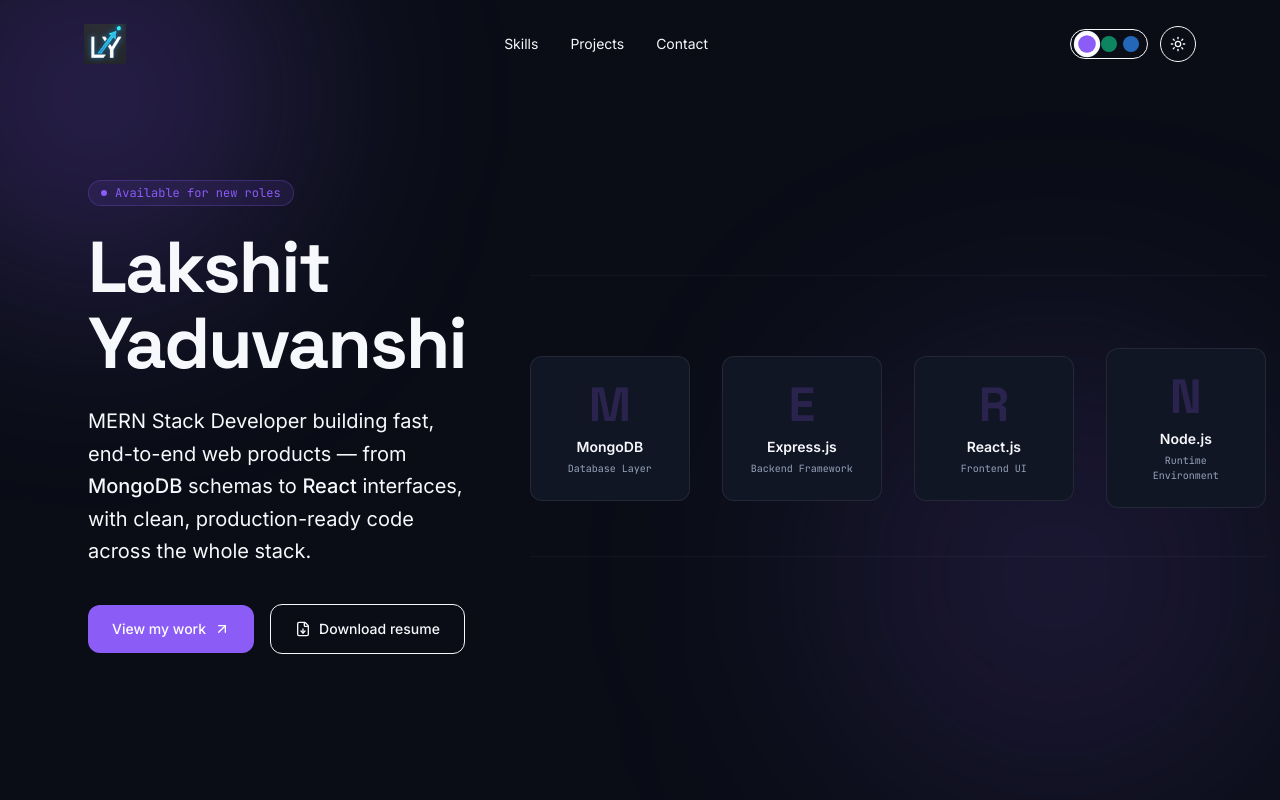
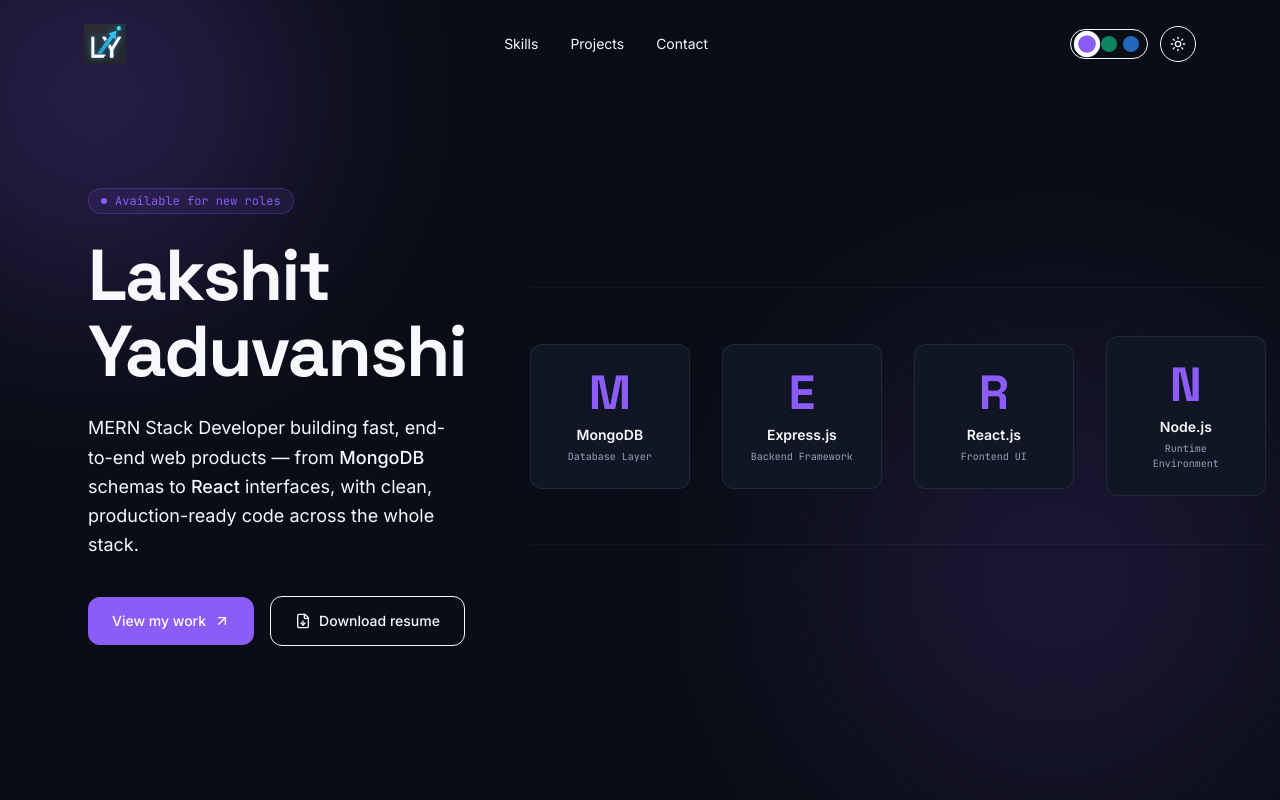
Before and after one commit to lakshityaduvanshi-dev/Portfolio, a React (Vite) app in the folder lakshit-portfolio/: page / in a window 1280 px wide. Shown: the top 800 px of the page. Built offline with nearby package versions, Linux system fonts and the light colour scheme.

Commit message:
changes done

```diff
--- a/lakshit-portfolio/src/components/Hero.jsx
+++ b/lakshit-portfolio/src/components/Hero.jsx
@@ -31,7 +31,7 @@ export default function Hero() {
             Yaduvanshi
           </h1>
 
-          <p className="mt-6 text-lg sm:text-xl text-muted max-w-xl leading-relaxed">
+          <p className="mt-6 text-lg sm:text-l text-muted max-w-xl leading-relaxed">
             MERN Stack Developer building fast, end-to-end web products —
             from <span className="text-ink font-medium">MongoDB</span> schemas
             to <span className="text-ink font-medium">React</span> interfaces,
--- a/lakshit-portfolio/src/components/StackVisual.jsx
+++ b/lakshit-portfolio/src/components/StackVisual.jsx
@@ -11,14 +11,14 @@ export default function StackVisual() {
   return (
     <section className="py-12 border-y border-border-main/50 my-12">
       <div className="max-w-4xl mx-auto text-center">
-        <p className="font-mono text-xs text-accent uppercase tracking-widest mb-6"></p>
+        {/* MERN Stack wali line yahan se hata di gayi hai */}
         <div className="flex flex-col sm:flex-row justify-center items-center gap-6 md:gap-8">
           {layers.map((layer, index) => (
             <div key={index} className="group relative w-full sm:w-40 p-6 bg-bg-card border border-border-main rounded-xl transition-all duration-300 hover:border-accent hover:-translate-y-1">
-              <span className="block text-5xl font-display font-bold text-accent/20 group-hover:text-accent transition-colors duration-300 mb-2">
+              <span className="block text-5xl font-display font-black text-accent drop-shadow-sm transition-colors duration-300 mb-2">
                 {layer.letter}
               </span>
-              <h4 className="font-sans font-semibold text-sm text-text-main">{layer.name}</h4>
+              <h4 className="font-sans font-bold text-sm text-text-main">{layer.name}</h4>
               <p className="font-mono text-[10px] text-text-muted mt-1">{layer.desc}</p>
             </div>
           ))}
```
